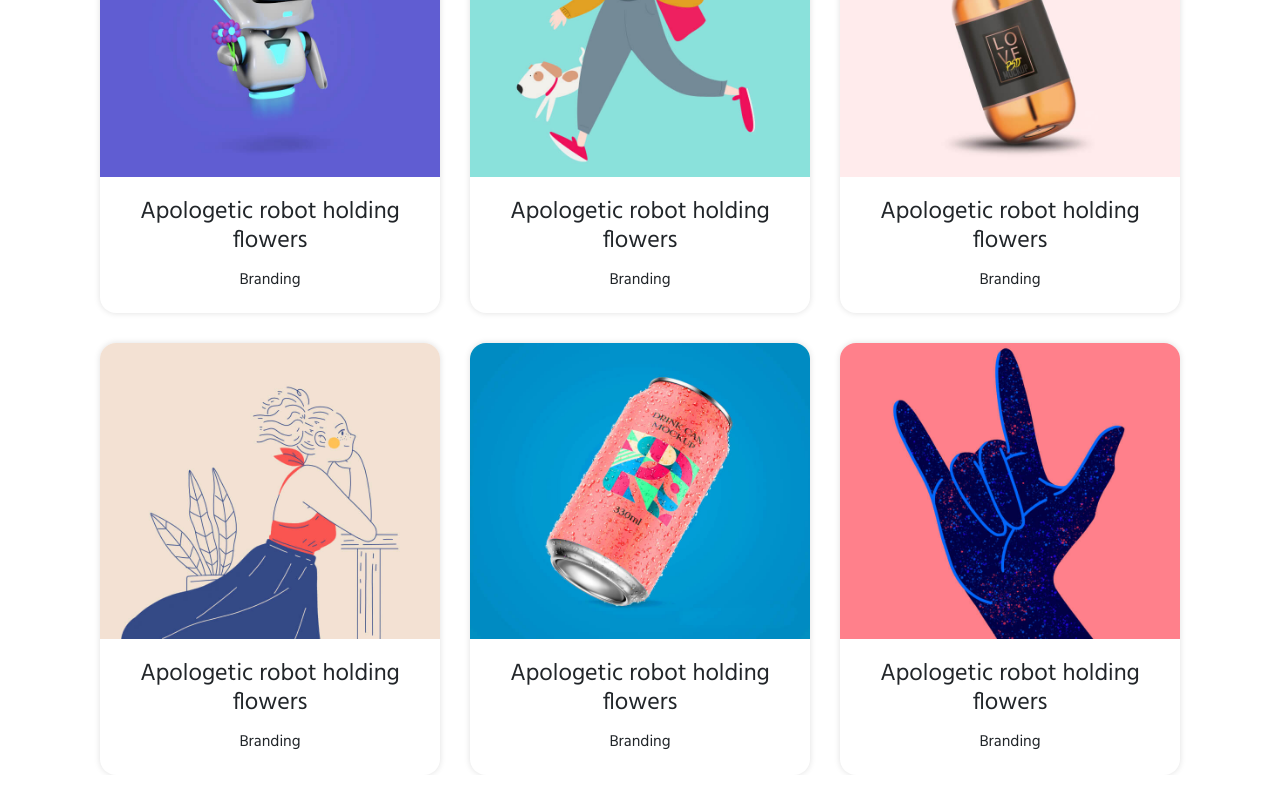
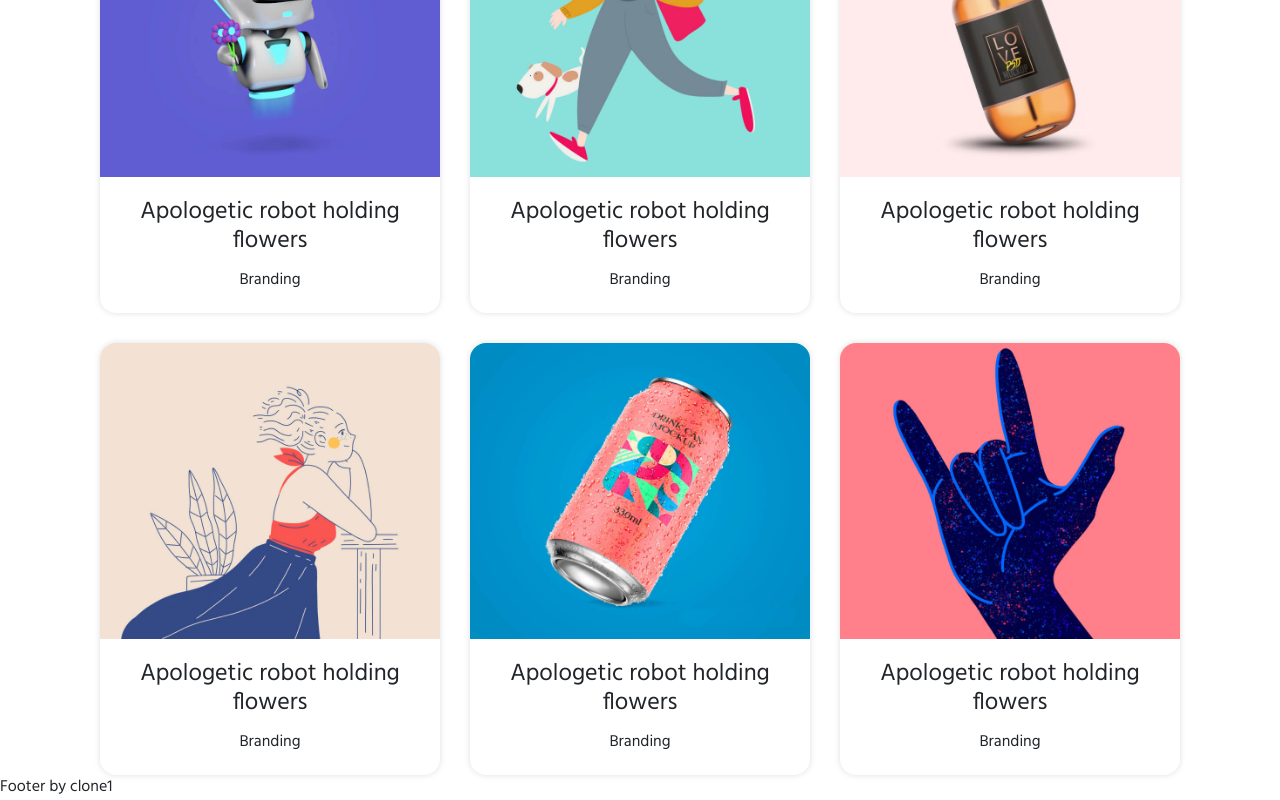
Before and after one commit to hoangvi049/bc60_portfolio, a plain HTML site: page index.html in a window 1280 px wide. Shown: the part 1207-2007 px from the top of the page. Before the commit the page ends 1982 px from the top, so only its background shows below. Drawn offline with nearby package versions, Linux system fonts and the light colour scheme.

Commit message:
implement footer

```diff
--- a/index.html
+++ b/index.html
@@ -285,7 +285,7 @@
     </section>
     <section class="service"></section>
     <section class="award"></section>
-    <footer></footer>
+    <footer>Footer by clone1</footer>
 
 
 
```
